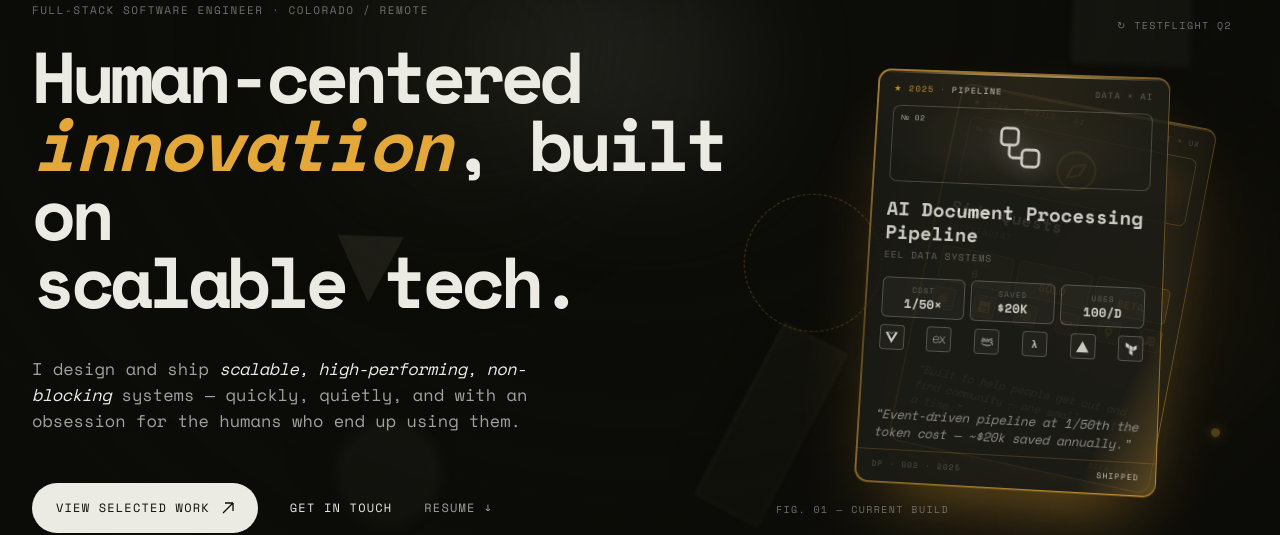
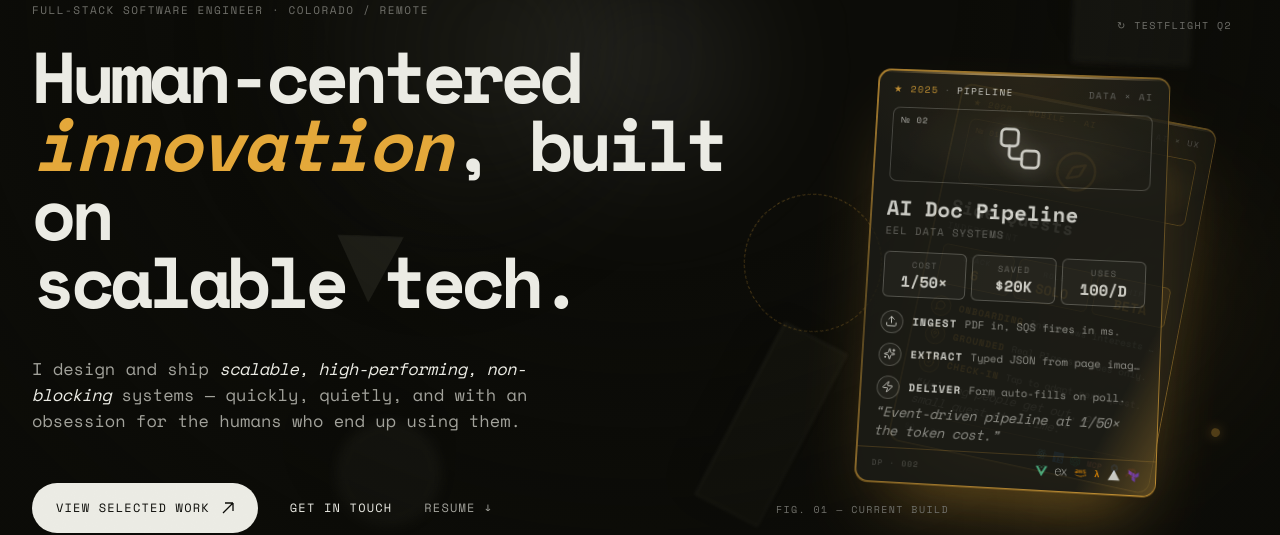
Before and after one commit to DavidKalina/davidkalina, a Next.js app: page / in a window 1280 px wide. Shown: the part 247-782 px from the top of the page. Built offline with nearby package versions, Linux system fonts and the light colour scheme; no server answers.

Commit message:
fix: update hero card

```diff
--- a/components/HeroCard.tsx
+++ b/components/HeroCard.tsx
@@ -3,7 +3,17 @@
 import { motion } from "framer-motion";
 import Link from "next/link";
 import { memo, useEffect, useRef, useState } from "react";
-import { Compass, Workflow, type LucideIcon } from "lucide-react";
+import {
+  CircleCheck,
+  Compass,
+  MapPin,
+  MessageCircle,
+  Sparkles,
+  Upload,
+  Workflow,
+  Zap,
+  type LucideIcon,
+} from "lucide-react";
 import type { IconType } from "react-icons";
 import { FaAws } from "react-icons/fa";
 import {
@@ -27,7 +37,10 @@ type DeckEntry = {
   category: string;
   theme: string;
   icon: LucideIcon;
+  title: string;
+  subtitle: string;
   stats: ReadonlyArray<{ label: string; value: string }>;
+  moves: ReadonlyArray<{ icon: LucideIcon; name: string; desc: string }>;
   tech: ReadonlyArray<string>;
   flavor: string;
   serial: string;
@@ -41,14 +54,20 @@ const DECK: ReadonlyArray<DeckEntry> = [
     category: "MOBILE · AI",
     theme: "AI × UX",
     icon: Compass,
+    title: "Side Quests",
+    subtitle: "INDEPENDENT",
     stats: [
       { label: "STACK", value: "6" },
       { label: "ROLE", value: "SOLO" },
       { label: "SHIP", value: "BETA" },
     ],
+    moves: [
+      { icon: MessageCircle, name: "ONBOARDING", desc: "Interviews interests + energy." },
+      { icon: MapPin, name: "GROUNDED", desc: "Real Places venues only." },
+      { icon: CircleCheck, name: "CHECK-IN", desc: "Tap to adapt next quest." },
+    ],
     tech: ["React Native", "TypeScript", "OpenAI", "MCP", "Google Places", "Redis"],
-    flavor:
-      "Built to help people get out and find community — one small quest at a time.",
+    flavor: "Helping people get out, one small quest at a time.",
     serial: "SQ · 001",
     tag: "BETA · Q2",
   },
@@ -58,34 +77,40 @@ const DECK: ReadonlyArray<DeckEntry> = [
     category: "PIPELINE",
     theme: "DATA × AI",
     icon: Workflow,
+    title: "AI Doc Pipeline",
+    subtitle: "EEL DATA SYSTEMS",
     stats: [
       { label: "COST", value: "1/50×" },
       { label: "SAVED", value: "$20K" },
       { label: "USES", value: "100/D" },
     ],
+    moves: [
+      { icon: Upload, name: "INGEST", desc: "PDF in, SQS fires in ms." },
+      { icon: Sparkles, name: "EXTRACT", desc: "Typed JSON from page image." },
+      { icon: Zap, name: "DELIVER", desc: "Form auto-fills on poll." },
+    ],
     tech: ["Vue", "Express", "SQS", "AWS Lambda", "Vercel AI SDK", "Terraform"],
-    flavor:
-      "Event-driven pipeline at 1/50th the token cost — ~$20k saved annually.",
+    flavor: "Event-driven pipeline at 1/50× the token cost.",
     serial: "DP · 002",
     tag: "SHIPPED",
   },
 ];
 
-type TechChip = { icon?: IconType; text: string };
+type TechChip = { icon?: IconType; text: string; color: string };
 
 const TECH: Record<string, TechChip> = {
-  "React Native": { icon: SiReact, text: "RN" },
-  TypeScript: { icon: SiTypescript, text: "TS" },
-  OpenAI: { icon: SiOpenai, text: "AI" },
-  MCP: { text: "MCP" },
-  "Google Places": { icon: SiGooglemaps, text: "GP" },
-  Redis: { icon: SiRedis, text: "RDS" },
-  Vue: { icon: SiVuedotjs, text: "V" },
-  Express: { icon: SiExpress, text: "EX" },
-  SQS: { icon: FaAws, text: "SQS" },
-  "AWS Lambda": { text: "λ" },
-  "Vercel AI SDK": { icon: SiVercel, text: "V-AI" },
-  Terraform: { icon: SiTerraform, text: "TF" },
+  "React Native": { icon: SiReact, text: "RN", color: "#61DAFB" },
+  TypeScript: { icon: SiTypescript, text: "TS", color: "#3178C6" },
+  OpenAI: { icon: SiOpenai, text: "AI", color: "#10A37F" },
+  MCP: { text: "MCP", color: "#D97757" },
+  "Google Places": { icon: SiGooglemaps, text: "GP", color: "#4285F4" },
+  Redis: { icon: SiRedis, text: "RDS", color: "#DC382D" },
+  Vue: { icon: SiVuedotjs, text: "V", color: "#4FC08D" },
+  Express: { icon: SiExpress, text: "EX", color: "var(--fg)" },
+  SQS: { icon: FaAws, text: "SQS", color: "#FF9900" },
+  "AWS Lambda": { text: "λ", color: "#FF9900" },
+  "Vercel AI SDK": { icon: SiVercel, text: "V-AI", color: "var(--fg)" },
+  Terraform: { icon: SiTerraform, text: "TF", color: "#7B42BC" },
 };
 
 const TONE_VARS: Record<Tone, {
@@ -275,7 +300,7 @@ const HeroCardFace = memo(function HeroCardFace({
   isTop: boolean;
   reduced: boolean;
 }) {
-  const { project, tone, category, theme, icon: ArtIcon, stats, tech, flavor, serial, tag } = entry;
+  const { project, tone, category, theme, icon: ArtIcon, title, subtitle, stats, moves, tech, flavor, serial } = entry;
   const t = TONE_VARS[tone];
 
   return (
@@ -364,7 +389,7 @@ const HeroCardFace = memo(function HeroCardFace({
 
           {/* HEADER — gold year, project-accent category, muted theme */}
           <div
-            className="relative flex items-center gap-1.5 px-4 pt-3 pb-2 font-mono text-[9px]"
+            className="relative flex items-center gap-1.5 px-4 pt-3 pb-2 font-mono text-[10px]"
             style={{ letterSpacing: "0.14em" }}
           >
             <span style={{ color: "var(--signal)" }}>★ {project.year}</span>
@@ -378,14 +403,14 @@ const HeroCardFace = memo(function HeroCardFace({
           <div
             className="relative mx-4 mt-1 rounded-[8px]"
             style={{
-              height: 82,
+              height: 80,
               border: `1px solid color-mix(in srgb, var(--card-accent) ${t.artBorder}, transparent)`,
               background: `radial-gradient(78% 80% at 50% 50%, color-mix(in srgb, var(--card-accent) ${t.artBg}, transparent) 0%, transparent 76%)`,
             }}
           >
             <div
               aria-hidden
-              className="absolute top-1.5 left-2 font-mono text-[8px]"
+              className="absolute top-1.5 left-2 font-mono text-[9px]"
               style={{
                 letterSpacing: "0.1em",
                 color: "var(--card-accent)",
@@ -397,7 +422,7 @@ const HeroCardFace = memo(function HeroCardFace({
             <div className="absolute inset-0 flex items-center justify-center">
               <ArtIcon
                 size={54}
-                strokeWidth={1.25}
+                strokeWidth={1.3}
                 aria-hidden
                 style={{
                   color: "var(--card-accent)",
@@ -408,18 +433,18 @@ const HeroCardFace = memo(function HeroCardFace({
           </div>
 
           {/* TITLE */}
-          <div className="relative px-4 pt-4 pb-1">
+          <div className="relative px-4 pt-4 pb-0.5">
             <div
-              className="font-mono font-semibold text-[20px] leading-tight"
+              className="font-mono font-semibold text-[22px] leading-[1.1]"
               style={{ color: "var(--fg)" }}
             >
-              {project.title}
+              {title}
             </div>
             <div
-              className="font-mono text-[10px] mt-1"
+              className="font-mono text-[11px] mt-1"
               style={{ letterSpacing: "0.1em", color: "var(--fg-mute)" }}
             >
-              {project.client.toUpperCase()}
+              {subtitle}
             </div>
           </div>
 
@@ -435,13 +460,13 @@ const HeroCardFace = memo(function HeroCardFace({
                 }}
               >
                 <div
-                  className="font-mono text-[8px]"
+                  className="font-mono text-[9px]"
                   style={{ letterSpacing: "0.14em", color: "var(--fg-mute)" }}
                 >
                   {label}
                 </div>
                 <div
-                  className="font-mono font-semibold text-[13px] leading-tight"
+                  className="font-mono font-semibold text-[16px] leading-tight"
                   style={{ color: "var(--card-accent)" }}
                 >
                   {value}
@@ -450,59 +475,58 @@ const HeroCardFace = memo(function HeroCardFace({
             ))}
           </div>
 
-          {/* TECH STRIP — 6 mini chips with brand icons or monogram fallback */}
-          <div className="relative px-4 pt-2 flex items-center justify-between gap-1">
-            {tech.map((name) => {
-              const entry = TECH[name];
-              const Icon = entry?.icon;
-              return (
+          {/* MOVES — trading-card ability list */}
+          <div className="relative px-4 pt-3.5 space-y-2.5">
+            {moves.map(({ icon: MoveIcon, name, desc }) => (
+              <div key={name} className="flex items-center gap-2.5">
                 <div
-                  key={name}
-                  aria-label={name}
-                  title={name}
-                  className="flex items-center justify-center shrink-0"
+                  className="flex items-center justify-center rounded-full shrink-0"
                   style={{
-                    width: 26,
-                    height: 26,
-                    borderRadius: 4,
+                    width: 24,
+                    height: 24,
                     border: `1px solid color-mix(in srgb, var(--card-accent) ${t.circleBorder}, transparent)`,
                     background: `color-mix(in srgb, var(--card-accent) ${t.circleBg}, transparent)`,
                   }}
                 >
-                  {Icon ? (
-                    <Icon
+                  <MoveIcon
                     size={13}
+                    strokeWidth={1.8}
                     style={{ color: "var(--card-accent)" }}
                     aria-hidden
                   />
-                  ) : (
+                </div>
+                <div className="flex-1 min-w-0 flex items-baseline gap-2">
                   <span
-                      className="font-mono font-bold"
+                    className="font-mono font-bold text-[11px] shrink-0"
                     style={{
-                        fontSize: entry?.text && entry.text.length > 2 ? 7 : 10,
+                      letterSpacing: "0.1em",
                       color: "var(--card-accent)",
-                        letterSpacing: "0.03em",
                     }}
                   >
-                      {entry?.text ?? name.slice(0, 2).toUpperCase()}
+                    {name}
                   </span>
-                  )}
+                  <span
+                    className="font-mono text-[11px] truncate"
+                    style={{ color: "var(--fg-dim)" }}
+                  >
+                    {desc}
+                  </span>
                 </div>
-              );
-            })}
+              </div>
+            ))}
           </div>
 
           {/* FLAVOR */}
           <div className="relative px-4 mt-auto mb-2">
             <div
-              className="italic-serif text-[13px] leading-snug"
+              className="italic-serif text-[14px] leading-snug"
               style={{ color: "var(--fg-dim)" }}
             >
               &ldquo;{flavor}&rdquo;
             </div>
           </div>
 
-          {/* FOOTER — project-accent tag */}
+          {/* FOOTER — serial + brand-colored tech icons */}
           <div
             className="relative flex items-center gap-2 px-4 pb-3 pt-2 font-mono text-[8px]"
             style={{
@@ -512,11 +536,37 @@ const HeroCardFace = memo(function HeroCardFace({
                 "1px solid color-mix(in srgb, var(--signal) 24%, transparent)",
             }}
           >
-            <span style={{ opacity: 0.75 }}>
-              {serial} · {project.year}
+            <span style={{ opacity: 0.75 }}>{serial}</span>
+            <div className="flex-1" />
+            <div className="flex items-center gap-2">
+              {tech.map((name) => {
+                const t = TECH[name];
+                const Icon = t?.icon;
+                return Icon ? (
+                  <Icon
+                    key={name}
+                    size={12}
+                    title={name}
+                    aria-label={name}
+                    style={{ color: t.color }}
+                  />
+                ) : (
+                  <span
+                    key={name}
+                    title={name}
+                    aria-label={name}
+                    className="font-mono font-bold"
+                    style={{
+                      fontSize: 9,
+                      letterSpacing: "0.04em",
+                      color: t?.color ?? "var(--fg-mute)",
+                    }}
+                  >
+                    {t?.text ?? name.slice(0, 2).toUpperCase()}
                   </span>
-            <div className="flex-1" />
-            <span style={{ color: "var(--card-accent)" }}>{tag}</span>
+                );
+              })}
+            </div>
           </div>
         </div>
       </div>
```
Lines whose indentation alone changed are shown as unchanged.
